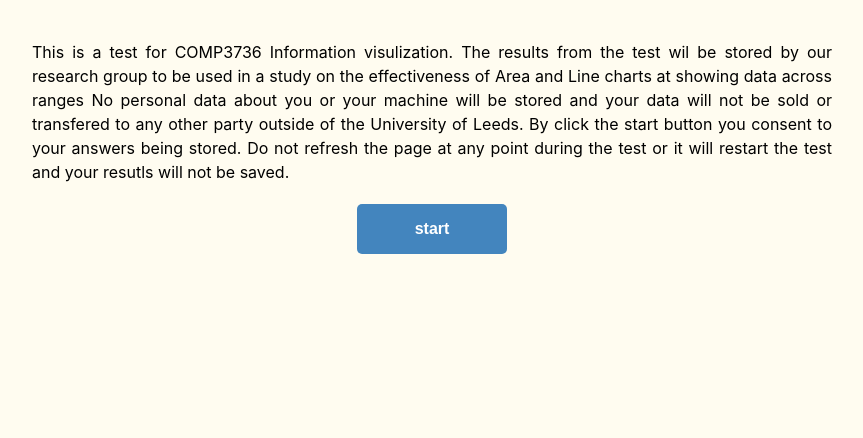
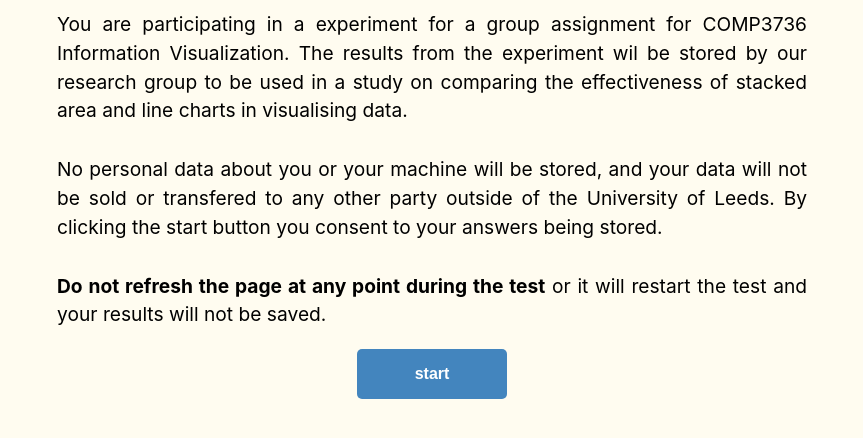
Before and after one commit to jackj9/info-vis-group, a React (Create React App) app: page / in a window 1280 px wide. Shown: the top 438 px of the page, without its empty margins (208-1071 px from the left). Built offline with nearby package versions, Linux system fonts and the light colour scheme.

Commit message:
Edit Disclaimer Text; Minor Styling Changes

```diff
--- a/src/views/SlideShow/SlideShow.css
+++ b/src/views/SlideShow/SlideShow.css
@@ -30,13 +30,15 @@
     margin-top: 0px; /* Adjust margin as needed */
 
 }
+
 p {
-    padding-top: 40px;
-    max-width: 800px; /* Adjust the max-width as per your preference */
+    padding-top: 10px;
+    max-width: 750px; /* Adjust the max-width as per your preference */
     margin: 0 auto;  /* Center the paragraph */
     text-align: justify; /* Justify text for a neat look */
     line-height: 1.5; /* Adjust line height for better readability */
     padding-bottom: 20px;
+    font-size: 1.2em;
   }
 
 body {
--- a/src/views/SlideShow/SlideShow.tsx
+++ b/src/views/SlideShow/SlideShow.tsx
@@ -147,7 +147,7 @@ function SlideShow() {
         responsive: true,
         scales: {
           y: {
-            display: !stacked,
+            display: true,
             title: {
               display: true,
               text: "Number of medals won",
@@ -205,16 +205,31 @@ function SlideShow() {
         </>
       ) : (
         <>
-          <p>This is a test for COMP3736 Information visulization.
-              The results from the test wil be stored by our research group to be used in a study on the effectiveness of Area and Line charts at showing data across ranges
-              No personal data about you or your machine will be stored and your data will not be sold or transfered to any other party outside of the University of Leeds. By click the start button you consent to your answers being stored.
-             Do not refresh the page at any point during the test or it will restart the test and your resutls will not be saved.</p>
+          <p>
+            You are participating in a experiment for a group assignment
+            for COMP3736 Information Visualization. The results from the experiment
+            wil be stored by our research group to be used in a study on comparing
+            the effectiveness of stacked area and line charts in visualising data.
+          </p>
+          <p>
+            No personal data about you or your machine will be stored, and your
+            data will not be sold or transfered to any other party outside of the
+            University of Leeds. By clicking the start button you consent to your
+            answers being stored.
+          </p>
+          <p>
+            <b>Do not refresh the page at any point during the test</b> or
+            it will restart the test and your results will not be saved.
+          </p>
           <button className='button' onClick={slideShowInit}>start</button>
         </>
       )
       }
       {slideShowEnded && (
-        <p>This slideshow is over thank you </p>
+        <>
+          <p>The experiment is now complete.</p>
+          <p>Thank you for your participation</p>
+        </>
       )}
 
     </>
```
